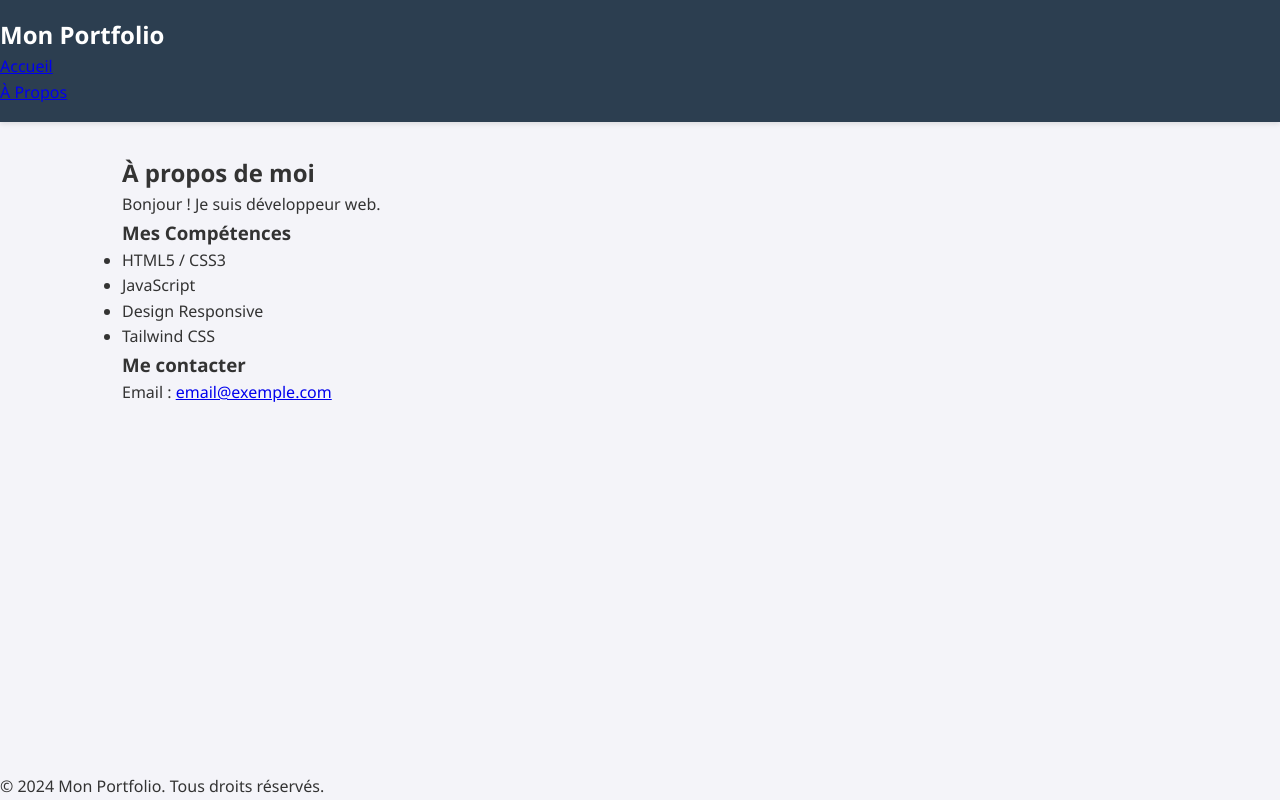
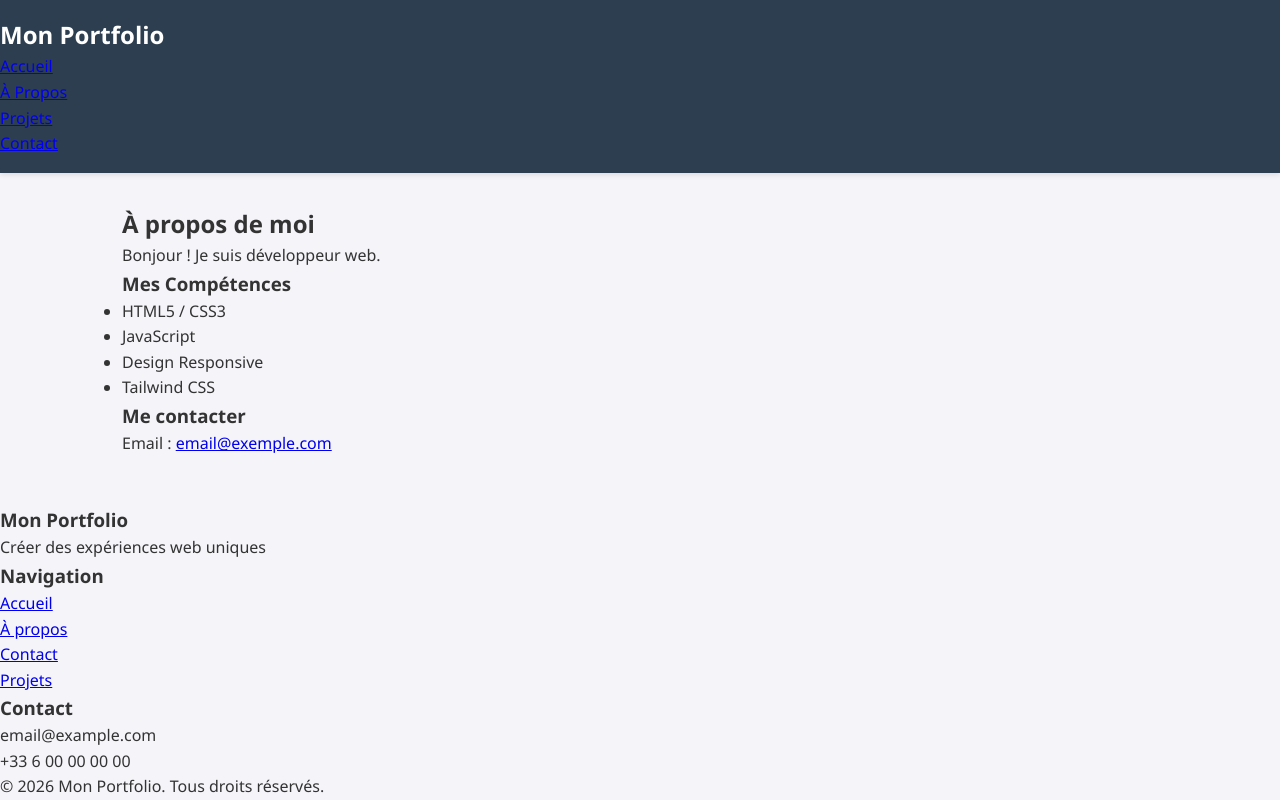
Before and after one commit to Osiris-IA/Portfolio-Git, a website: page propos.html in a window 1280 px wide. Drawn offline with Linux system fonts and the light colour scheme.

Commit message:
:lipstick: Update footer with new sections and links

```diff
--- a/propos.html
+++ b/propos.html
@@ -13,6 +13,10 @@
         <ul>
           <li><a href="index.html">Accueil</a></li>
           <li><a href="propos.html">À Propos</a></li>
+          <li><a href="project.html">Projets</a></li>
+          <li><a href="contact.html">Contact</a></li>
+
+
         </ul>
       </nav>
     </header>
@@ -40,7 +44,30 @@
     </main>
 
     <footer>
-      <p>&copy; 2024 Mon Portfolio. Tous droits réservés.</p>
+      <div class="footer-container">
+        <div class="footer-section">
+          <h3>Mon Portfolio</h3>
+          <p>Créer des expériences web uniques</p>
+        </div>
+        <div class="footer-section">
+          <h3>Navigation</h3>
+          <ul>
+            <li><a href="index.html">Accueil</a></li>
+            <li><a href="apropos.html">À propos</a></li>
+            <li><a href="contact.html">Contact</a></li>
+            <li><a href="project.html">Projets</a></li>
+
+          </ul>
+        </div>
+        <div class="footer-section">
+          <h3>Contact</h3>
+          <p>email@example.com</p>
+          <p>+33 6 00 00 00 00</p>
+        </div>
+      </div>
+      <div class="footer-bottom">
+        <p>&copy; 2026 Mon Portfolio. Tous droits réservés.</p>
+      </div>
     </footer>
   </body>
 </html>
```
